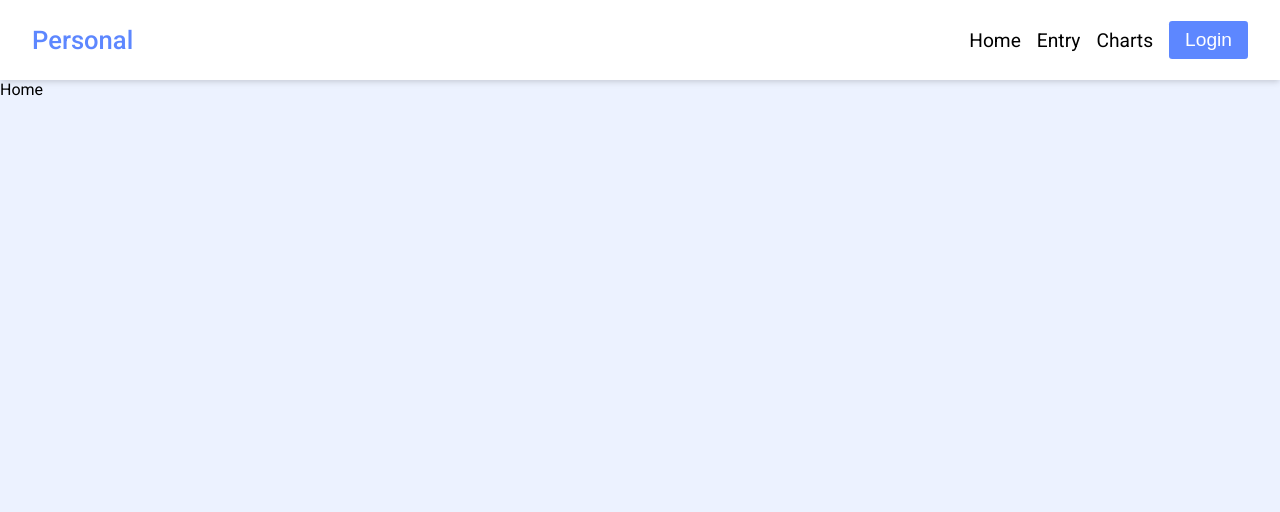
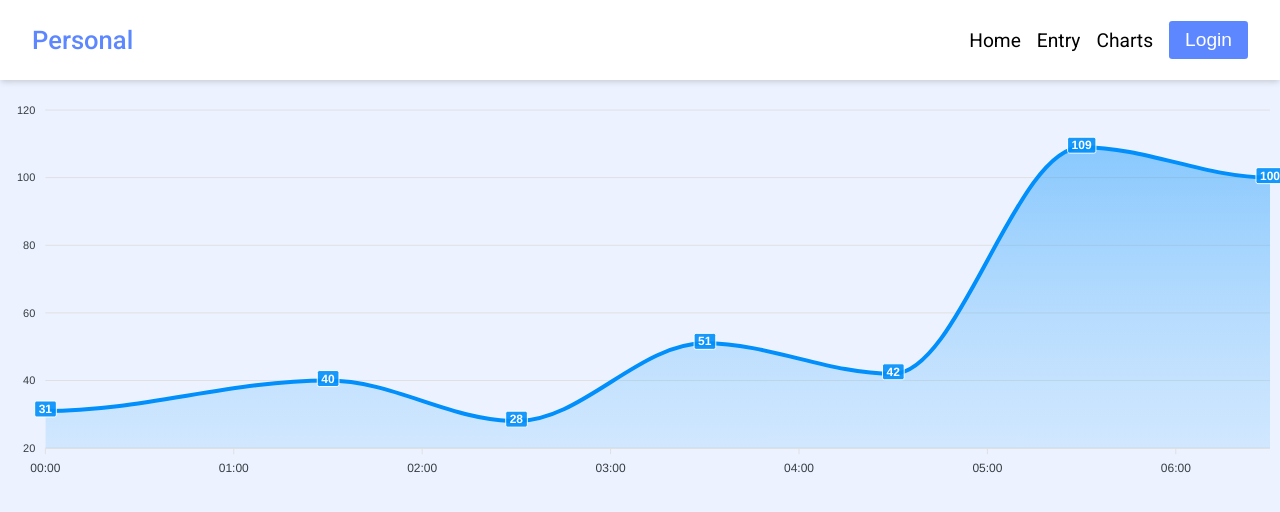
Before and after one commit to gamitej/Personal-Investment, a React (Vite) app in the folder client/: page / in a window 1280 px wide. Shown: the top 512 px of the page. Built offline with nearby package versions, Linux system fonts and the light colour scheme.

Commit message:
NEW : area chart card chart inserted

```diff
--- a/client/src/App.scss
+++ b/client/src/App.scss
@@ -2,7 +2,7 @@
   padding: 0;
   margin: 0;
   box-shadow: border-box;
-  overflow-x: hidden;
+  // overflow-x: hidden;
 }
 
 @import url("https://fonts.googleapis.com/css2?family=Roboto:ital,wght@0,100;0,300;0,400;0,500;0,700;0,900;1,100;1,300;1,400;1,500;1,700;1,900&display=swap");
--- a/client/src/components/card/AreaChartCard.tsx
+++ b/client/src/components/card/AreaChartCard.tsx
@@ -2,12 +2,8 @@ import AreaChart from "@/components/charts/AreaChart";
 
 const series = [
   {
-    name: "series1",
+    name: "STOCK ABC",
     data: [31, 40, 28, 51, 42, 109, 100],
-  },
-  {
-    name: "series2",
-    data: [11, 32, 45, 32, 34, 52, 41],
   },
 ];
 
@@ -21,19 +17,25 @@ const xAxisData = [
   "2018-09-19T06:30:00.000Z",
 ];
 
-const AreaChartCard = () => {
+const AreaChartCard = ({ chartHeight }) => {
   return (
     <div>
       <div></div>
       <div>
-        <Chart />
+        <Chart chartHeight={chartHeight} />
       </div>
     </div>
   );
 };
 
-const Chart = () => {
-  return <AreaChart series={series} xAxisData={xAxisData} />;
+const Chart = ({ chartHeight }) => {
+  return (
+    <AreaChart
+      series={series}
+      xAxisData={xAxisData}
+      chartHeight={chartHeight}
+    />
+  );
 };
 
 export default AreaChartCard;
--- a/client/src/components/charts/AreaChart.tsx
+++ b/client/src/components/charts/AreaChart.tsx
@@ -2,39 +2,40 @@ import { ApexOptions } from "apexcharts";
 import ReactApexChart from "react-apexcharts";
 
 interface AreaChartProps {
+  id: string;
   series: any[];
   xAxisData: string[];
+  chartHeight?: number;
 }
 
-const AreaChart = ({ series = [], xAxisData = [] }: AreaChartProps) => {
+const AreaChart = ({
+  id = "chartId",
+  series = [],
+  xAxisData = [],
+  chartHeight = 350,
+}: AreaChartProps) => {
   const options: ApexOptions = {
     chart: {
-      height: 350,
-      type: "area",
-    },
-    dataLabels: {
-      enabled: false,
-    },
-    stroke: {
-      curve: "smooth",
+      id,
+      toolbar: {
+        show: false,
+      },
+      zoom: {
+        enabled: false,
+      },
     },
     xaxis: {
       type: "datetime",
       categories: xAxisData,
-    },
-    tooltip: {
-      x: {
-        format: "dd/MM/yy HH:mm",
-      },
     },
   };
 
   return (
     <ReactApexChart
       type="area"
-      height={300}
       series={series}
       options={options}
+      height={chartHeight}
     />
   );
 };
--- a/client/src/pages/Home/components/Performance.tsx
+++ b/client/src/pages/Home/components/Performance.tsx
@@ -1,10 +1,12 @@
+import AreaChartCard from "@/components/card/AreaChartCard";
+
 const Performance = () => {
   /**
    * TSX
    */
   return (
     <div>
-      <div>Performance</div>
+      <AreaChartCard chartHeight={400} />
     </div>
   );
 };
--- a/client/src/pages/Home/index.tsx
+++ b/client/src/pages/Home/index.tsx
@@ -1,5 +1,11 @@
+import Performance from "./components/Performance";
+
 const Home = () => {
-  return <div>Home</div>;
+  return (
+    <div>
+      <Performance />
+    </div>
+  );
 };
 
 export default Home;
```
